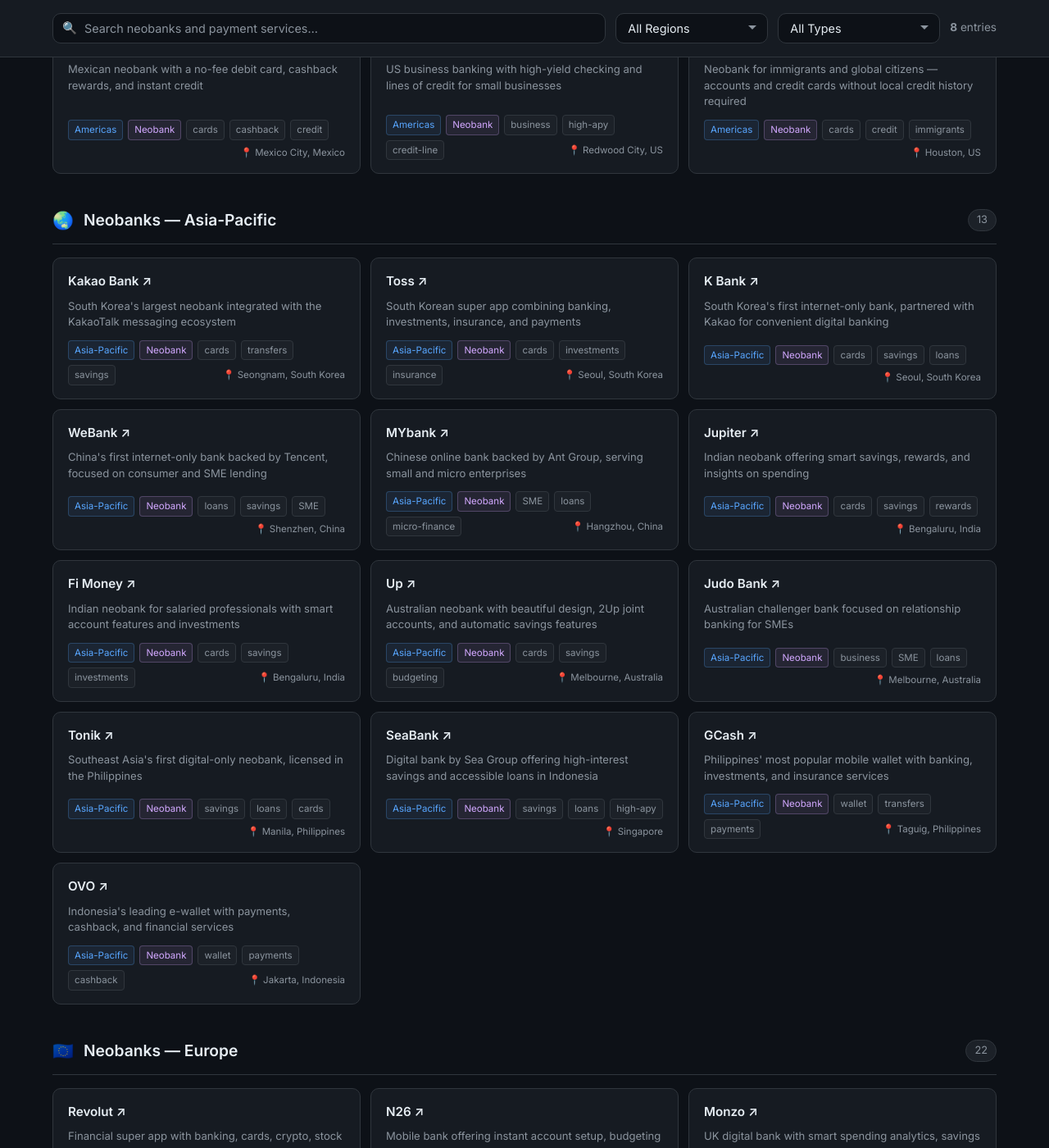
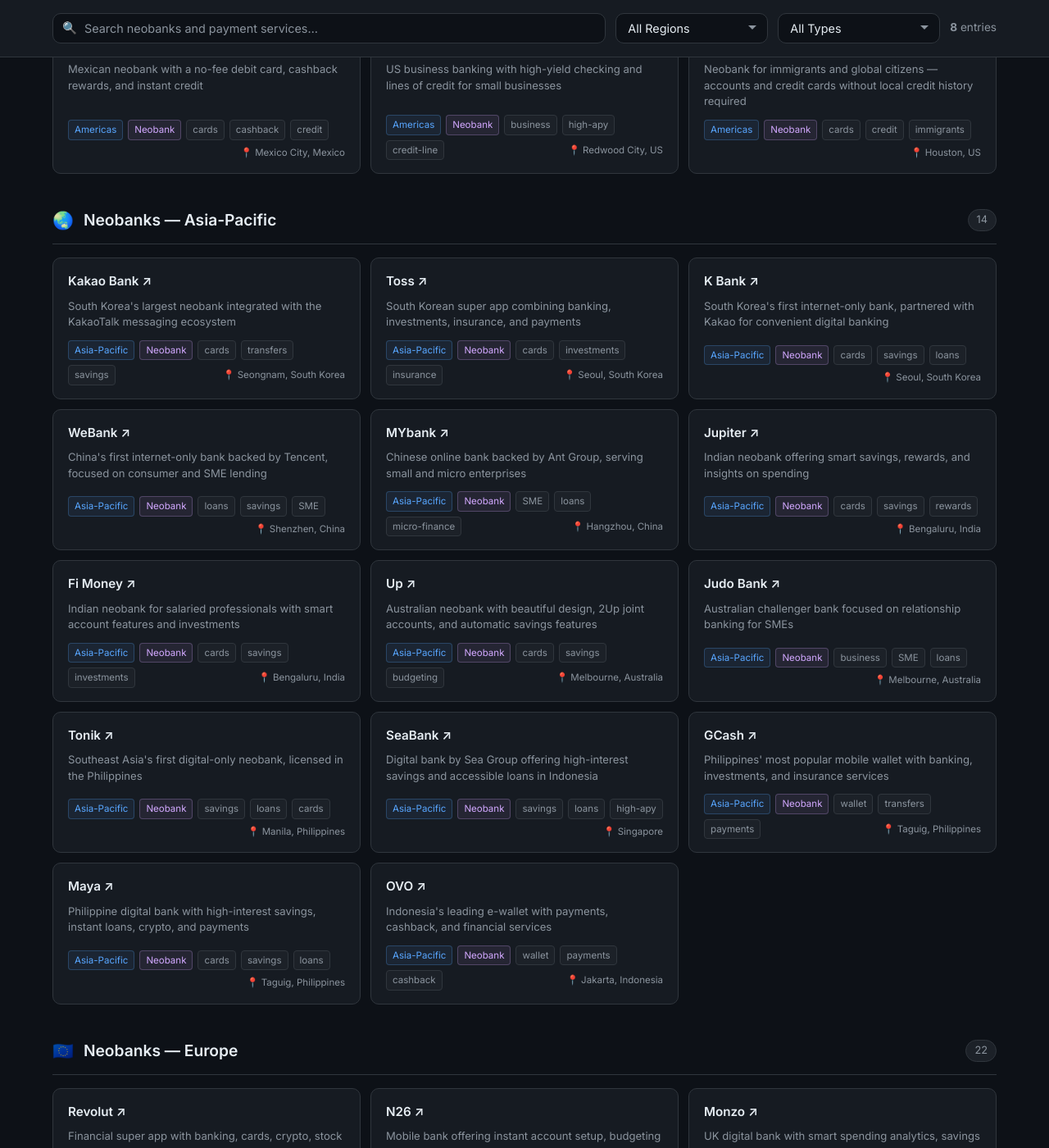
Before and after one commit to ittermit/awesome-neobanks, a Jekyll site: the page built from index.html, in a window 1280 px wide and 1400 px high, scrolled down 1264 px. Shown: the whole window at 82% size. Built offline with Jekyll 4.4.1, drawn with Linux system fonts in a browser that asks for light colours; some of the changed text lies outside the part shown.

Commit message:
add Maya to Asia Pacific neobanks

```diff
--- a/_data/neobanks.yml
+++ b/_data/neobanks.yml
@@ -475,6 +475,15 @@
   founded: 2004
   hq: "Taguig, Philippines"
 
+- name: Maya
+  url: https://maya.ph
+  description: "Philippine digital bank with high-interest savings, instant loans, crypto, and payments"
+  region: Asia-Pacific
+  countries: [PH]
+  tags: [cards, savings, loans, crypto, payments]
+  founded: 2013
+  hq: "Taguig, Philippines"
+
 - name: OVO
   url: https://ovo.id
   description: "Indonesia's leading e-wallet with payments, cashback, and financial services"
```
Also changed, not shown: README.md.
